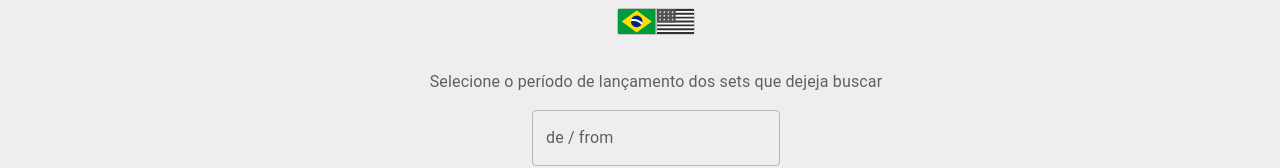
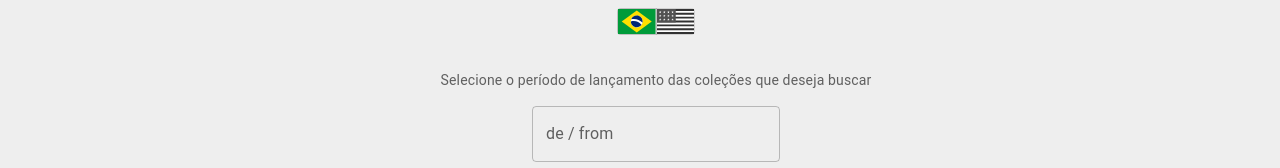
Before and after one commit to rafaelpmaio/mtg-sets-builder, a React (Create React App) app: page / in a window 1280 px wide. Shown: the part 200-368 px from the top of the page. Built offline with nearby package versions, Linux system fonts and the light colour scheme.

Commit message:
fixing some text issues

```diff
--- a/src/assets/helperTextArr.ts
+++ b/src/assets/helperTextArr.ts
@@ -1,7 +1,7 @@
 export const helperTextArr = [
     {
         language: "pt-BR",
-        text: "Selecione o período de lançamento dos sets que dejeja buscar",
+        text: "Selecione o período de lançamento das coleções que deseja buscar",
         error: "A segunda data deve ser posterior à primeira"
     },
     {
--- a/src/components/DateRangeSelector/index.tsx
+++ b/src/components/DateRangeSelector/index.tsx
@@ -31,7 +31,7 @@ export default function DateRangeSelector({ language }: { language: string }) {
                 sx={{ width: "500px", display: "flex", alignItems: "center", gap: 2 }}
             >
                 <FormHelperText >
-                    <Typography> {helperText[0].text} </Typography>
+                    <Typography variant="body2"> {helperText[0].text} </Typography>
                 </FormHelperText>
                 <DatePicker
                     label="de / from"
```
